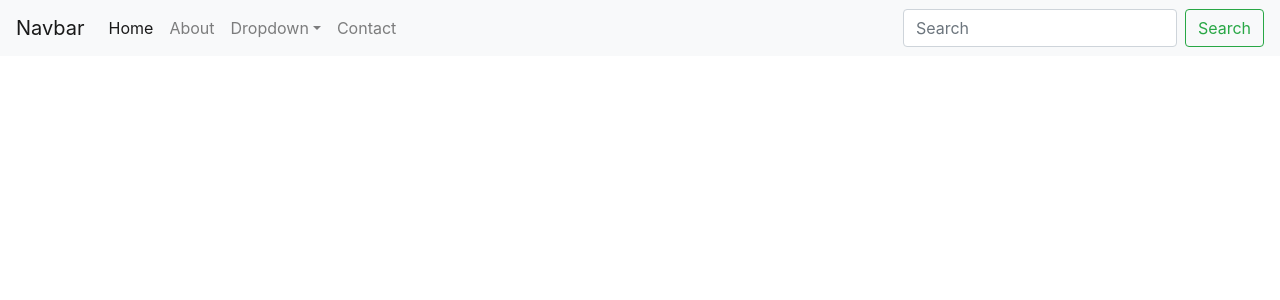
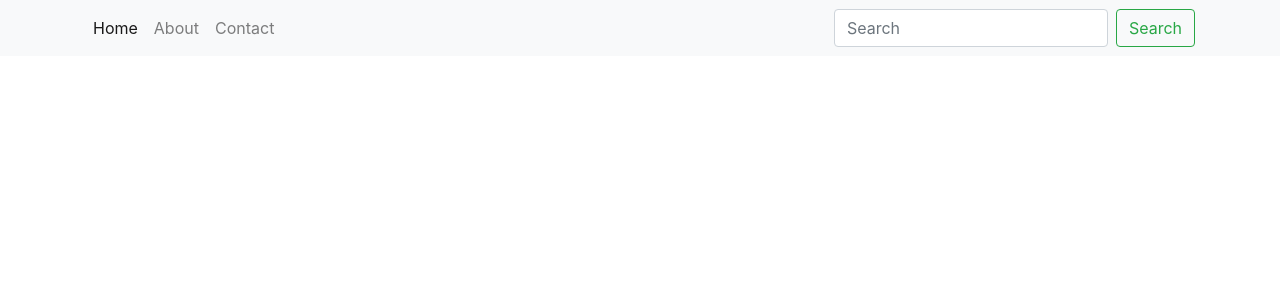
Before and after one commit to gAusWeb/next-netlify-cms-yt-tut, a Next.js app: page /partials/Navigation in a window 1280 px wide. Shown: the top 300 px of the page. Built offline with nearby package versions, Linux system fonts and the light colour scheme.

Commit message:
quick/dirty fix, responsive images - 2

```diff
--- a/pages/partials/Navigation.js
+++ b/pages/partials/Navigation.js
@@ -2,7 +2,8 @@ export default function Navigation() {
     return (
         <>
             <nav className="navbar navbar-expand-lg navbar-light bg-light">
-                <a className="navbar-brand" href="#">Navbar</a>
+                <div className="container">
+
                             <button className="navbar-toggler" type="button" data-toggle="collapse" data-target="#navbarSupportedContent" aria-controls="navbarSupportedContent" aria-expanded="false" aria-label="Toggle navigation">
                             <span className="navbar-toggler-icon"></span>
                             </button>
@@ -14,7 +15,7 @@ export default function Navigation() {
                                     <li className="nav-item">
                                         <a className="nav-link" href="/about">About</a>
                                     </li>
-                        <li className="nav-item dropdown">
+                                    {/* <li className="nav-item dropdown">
                                         <a className="nav-link dropdown-toggle" href="#" id="navbarDropdown" role="button" data-toggle="dropdown" aria-haspopup="true" aria-expanded="false">
                                         Dropdown
                                         </a>
@@ -24,7 +25,7 @@ export default function Navigation() {
                                             <div className="dropdown-divider"></div>
                                             <a className="dropdown-item" href="#">Something else here</a>
                                         </div>
-                        </li>
+                                    </li> */}
                                     <li className="nav-item">
                                         <a className="nav-link" href="contact">Contact</a>
                                     </li>
@@ -34,6 +35,7 @@ export default function Navigation() {
                                     <button className="btn btn-outline-success my-2 my-sm-0" type="submit">Search</button>
                                 </form>
                             </div>
+                </div>
             </nav>
         </>
     );
```
Lines whose indentation alone changed are shown as unchanged.
